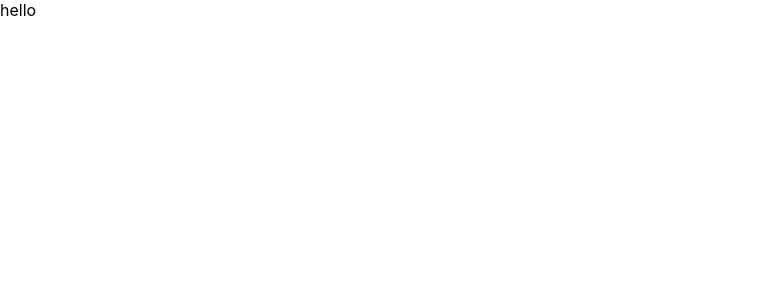
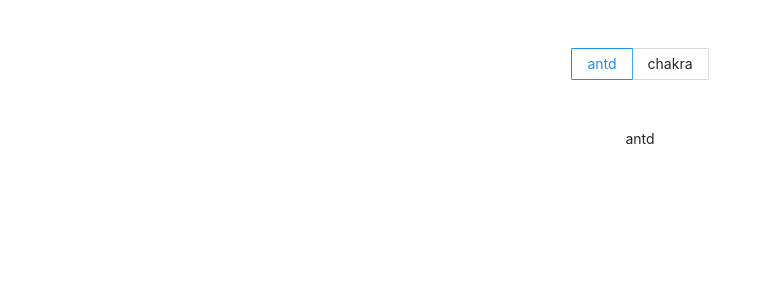
Before and after one commit to theshaneyu/my-react-form-best-practice, a React (Create React App) app: page / in a window 1280 px wide. Shown: the top 300 px of the page, without its empty margins (0-771 px from the left). Built offline with nearby package versions, Linux system fonts and the light colour scheme.

Commit message:
feat: add radio switch

```diff
--- a/package.json
+++ b/package.json
@@ -10,6 +10,7 @@
     "@types/node": "^16.7.13",
     "@types/react": "^18.0.0",
     "@types/react-dom": "^18.0.0",
+    "antd": "^4.20.5",
     "react": "^18.0.0",
     "react-dom": "^18.0.0",
     "react-scripts": "5.0.1",
--- /dev/null
+++ b/src/App.module.css
@@ -0,0 +1,18 @@
+.container {
+  /* background-color: antiquewhite; */
+  width: 100vw;
+}
+
+.radio {
+  /* background-color: cadetblue; */
+  margin: auto;
+  max-width: 720px;
+  display: flex;
+  justify-content: center;
+  padding: 3rem 0;
+}
+
+.form {
+  display: flex;
+  justify-content: center;
+}
--- a/src/App.tsx
+++ b/src/App.tsx
@@ -1,7 +1,34 @@
-import React from 'react';
+import 'antd/dist/antd.css';
+
+import { Radio } from 'antd';
+import React, { useState } from 'react';
+
+import styles from './App.module.css';
+import { AntdForm } from './components/antd/AntdForm';
+import { ChakraForm } from './components/chakra/ChakraForm';
 
 function App() {
-  return <div>hello</div>;
+  const [designSystem, setDesignSystem] = useState('antd');
+
+  return (
+    <div className={styles.container}>
+      <div className={styles.radio}>
+        <Radio.Group
+          options={[
+            { label: 'antd', value: 'antd' },
+            { label: 'chakra', value: 'chakra' },
+          ]}
+          onChange={e => setDesignSystem(e.target.value)}
+          value={designSystem}
+          optionType="button"
+        />
+      </div>
+
+      <div className={styles.form}>
+        {designSystem === 'antd' ? <AntdForm /> : <ChakraForm />}
+      </div>
+    </div>
+  );
 }
 
 export default App;
--- /dev/null
+++ b/src/components/antd/AntdForm.tsx
@@ -0,0 +1,5 @@
+import React from 'react';
+
+export const AntdForm: React.FC = () => {
+  return <div>antd</div>;
+};
--- /dev/null
+++ b/src/components/chakra/ChakraForm.tsx
@@ -0,0 +1,5 @@
+import React from 'react';
+
+export const ChakraForm: React.FC = () => {
+  return <div>Chakra</div>;
+};
```
Also changed, not shown: src/components/antd/styles/AntdForm.module.css (added), 1 other file (tests, documents, lock files or other folders).
